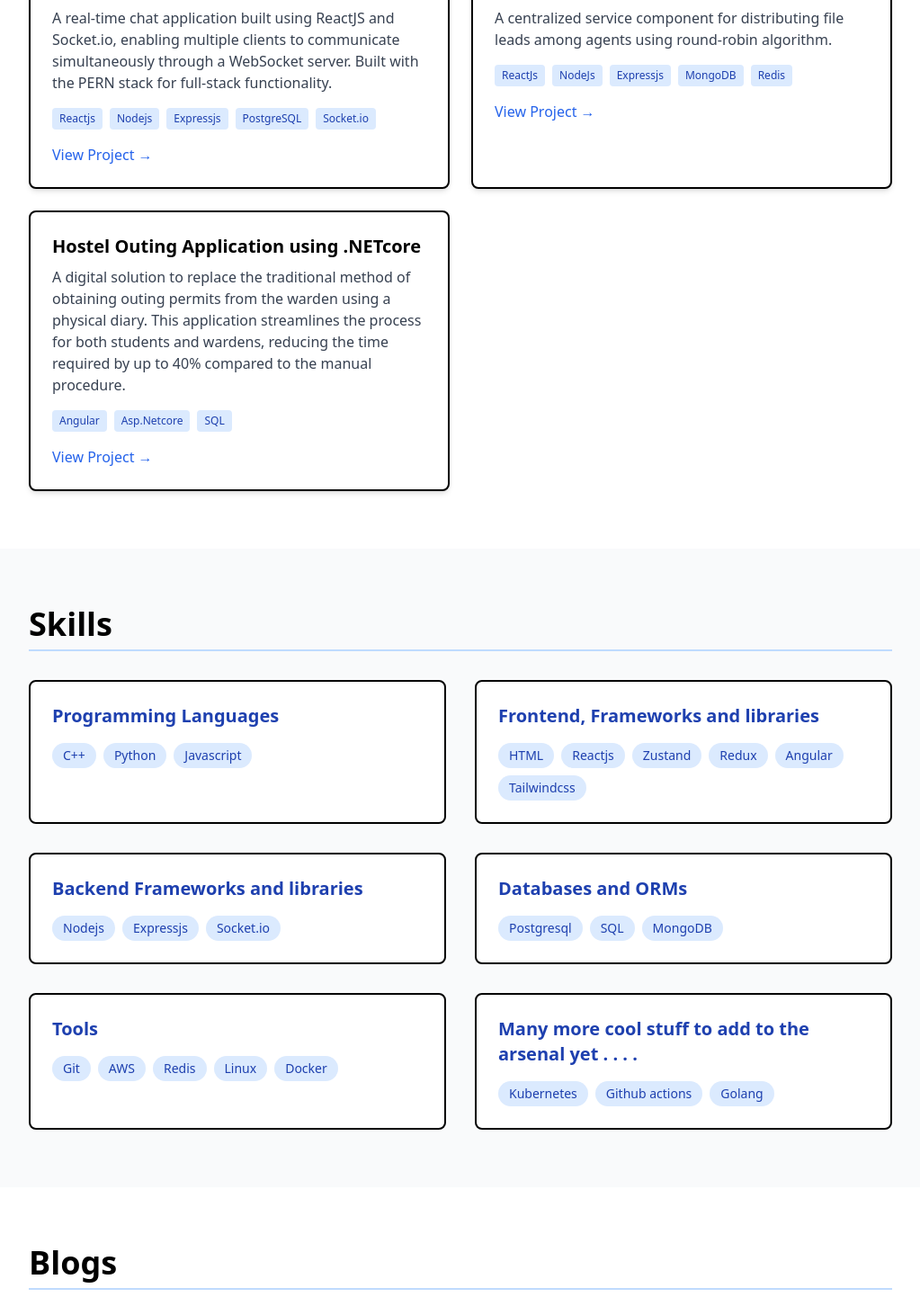
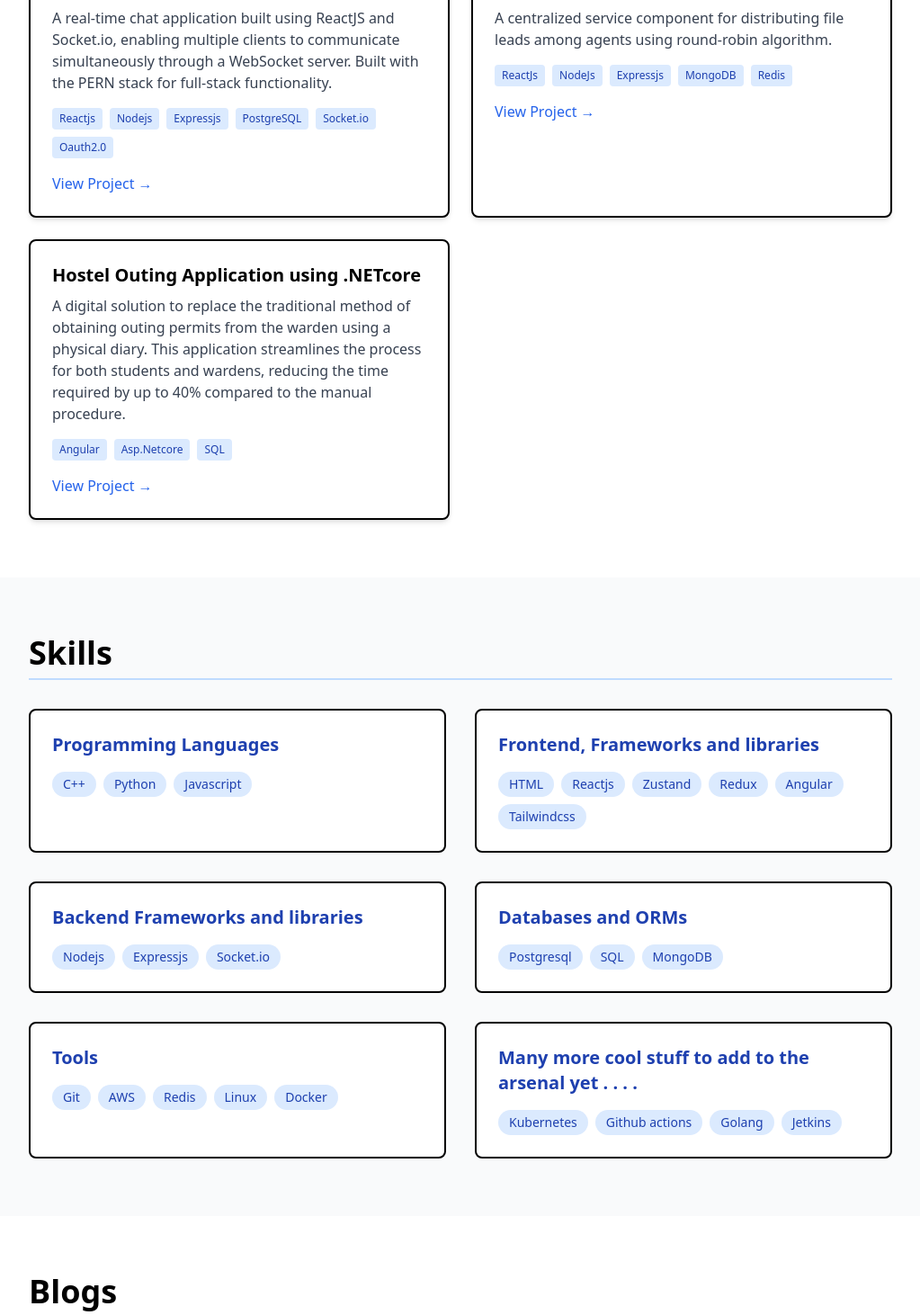
Before and after one commit to git-krishnabisht/about-me, a React (Vite) app in the folder frontend/: page / in a window 1280 px wide. Shown: the part 884-2346 px from the top of the page at 90% size, without its empty margins (128-1151 px from the left). Built offline with nearby package versions, Linux system fonts and the light colour scheme; a web font is replaced by a local one.

Commit message:
commit-23

```diff
--- a/frontend/src/components/BlogSection.jsx
+++ b/frontend/src/components/BlogSection.jsx
@@ -9,13 +9,15 @@ export function BlogSection() {
         <ul className="space-y-2">
           <li>
             <span className="w-2 h-2 bg-blue-500 rounded-full inline-block shrink-0 mr-2 mt-2"></span>
-              <span>What is with those syscalls in sockets and what is even socket anyway?</span>
+            <span>
+              What is with those syscalls in sockets and what is even socket
+              anyway?
+            </span>
           </li>
           <li>
             <span className="w-2 h-2 bg-blue-500 rounded-full inline-block shrink-0 mr-2 mt-2"></span>
             <span>Oauth2.0 flow: authentication and authorization</span>
           </li>
-
         </ul>
       </div>
     </section>
--- a/frontend/src/components/ProjectSection.jsx
+++ b/frontend/src/components/ProjectSection.jsx
@@ -26,7 +26,7 @@ export function ProjectsSection() {
       title: "Real-Time Chat Application using PERN",
       description:
         "A real-time chat application built using ReactJS and Socket.io, enabling multiple clients to communicate simultaneously through a WebSocket server. Built with the PERN stack for full-stack functionality.",
-      tags: ["Reactjs", "Nodejs", "Expressjs", "PostgreSQL", "Socket.io"],
+      tags: ["Reactjs", "Nodejs", "Expressjs", "PostgreSQL", "Socket.io", "Oauth2.0"],
       link: "https://github.com/git-krishnabisht/chat-app",
     },
     {
--- a/frontend/src/components/SkillsSection.jsx
+++ b/frontend/src/components/SkillsSection.jsx
@@ -22,7 +22,7 @@ export function SkillsSection() {
     },
     {
       category: "Many more cool stuff to add to the arsenal yet . . . . ",
-      items: ["Kubernetes", "Github actions", "Golang"],
+      items: ["Kubernetes", "Github actions", "Golang", "Jetkins"],
     },
   ];
 
```
Lines whose indentation alone changed are shown as unchanged.
